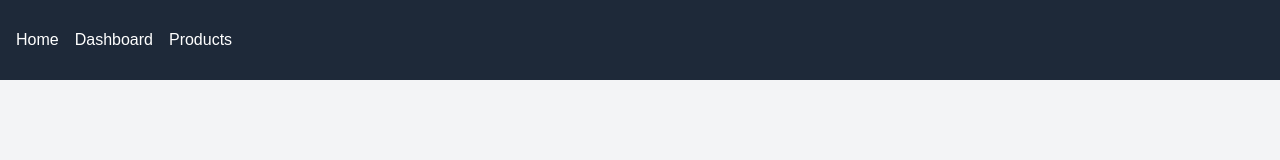
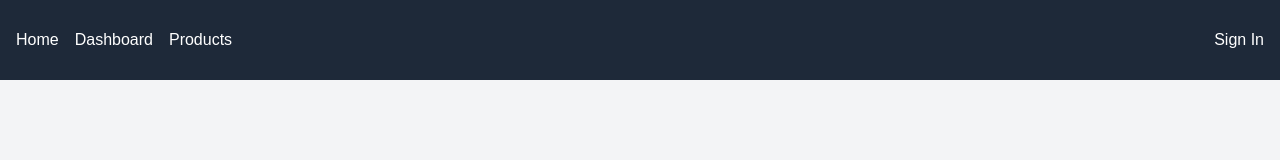
Before and after one commit to geowasim/authpractice, a Next.js app: page / in a window 1280 px wide. Shown: the top 160 px of the page. Built offline with nearby package versions, Linux system fonts and the light colour scheme; no server answers.

Commit message:
move the signIn to nav and add signout

```diff
--- a/src/app/components/Nav.tsx
+++ b/src/app/components/Nav.tsx
@@ -30,7 +30,7 @@ const Nav = async () => {
           </Link>
         )}
       </div>
-      {session?.user && (
+      {isLoggedIn && (
         <>
           <span className="font-bold text-right text-amber-200">
             {" "}
@@ -38,6 +38,24 @@ const Nav = async () => {
           </span>
         </>
       )}
+      {!isLoggedIn ? (
+        <Link href="/api/auth/signin">Sign In</Link>
+      ) : (
+        <form
+          action={async () => {
+            "use server";
+            await signOut();
+          }}
+        >
+          <button
+            className=" hover:underline
+            hover:text-amber-700 transition cursor-pointer "
+            type="submit"
+          >
+            SignOut
+          </button>
+        </form>
+      )}
     </nav>
   );
 };
```
